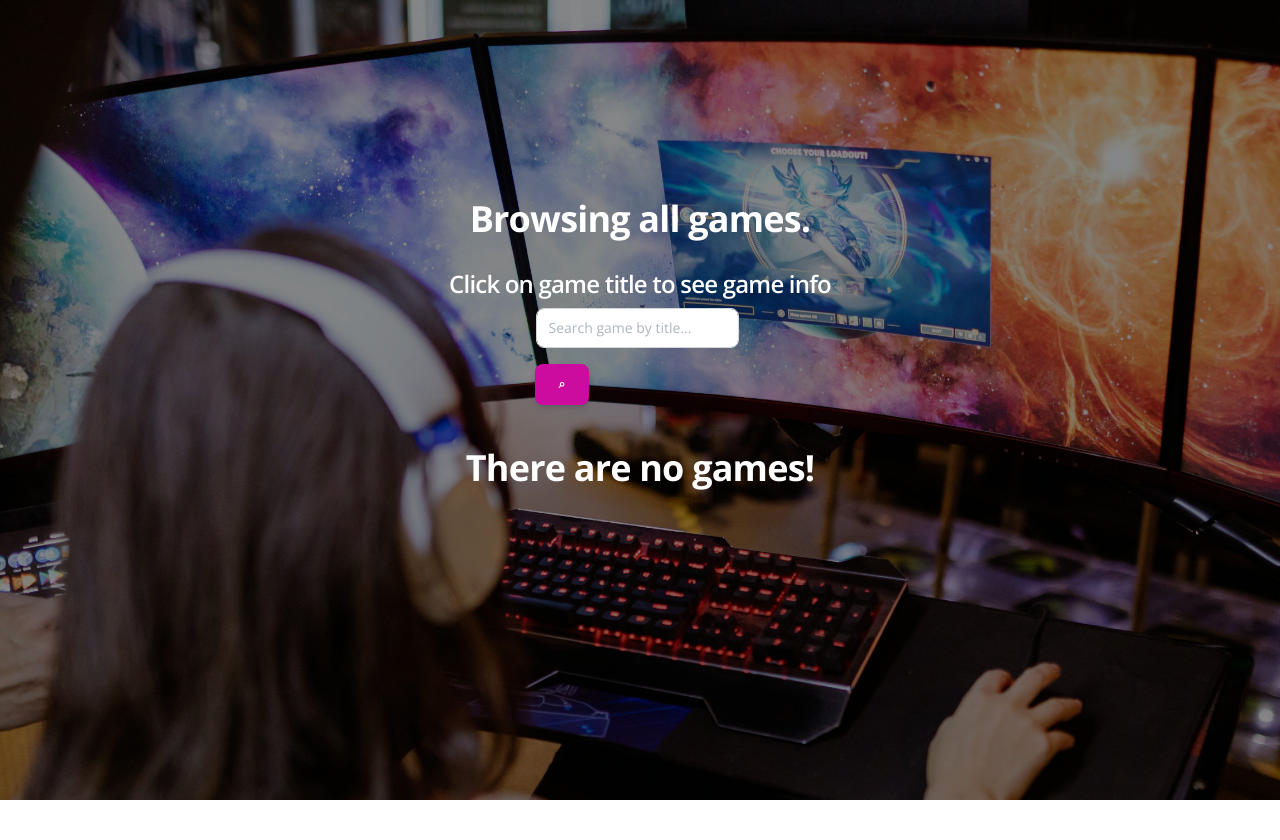
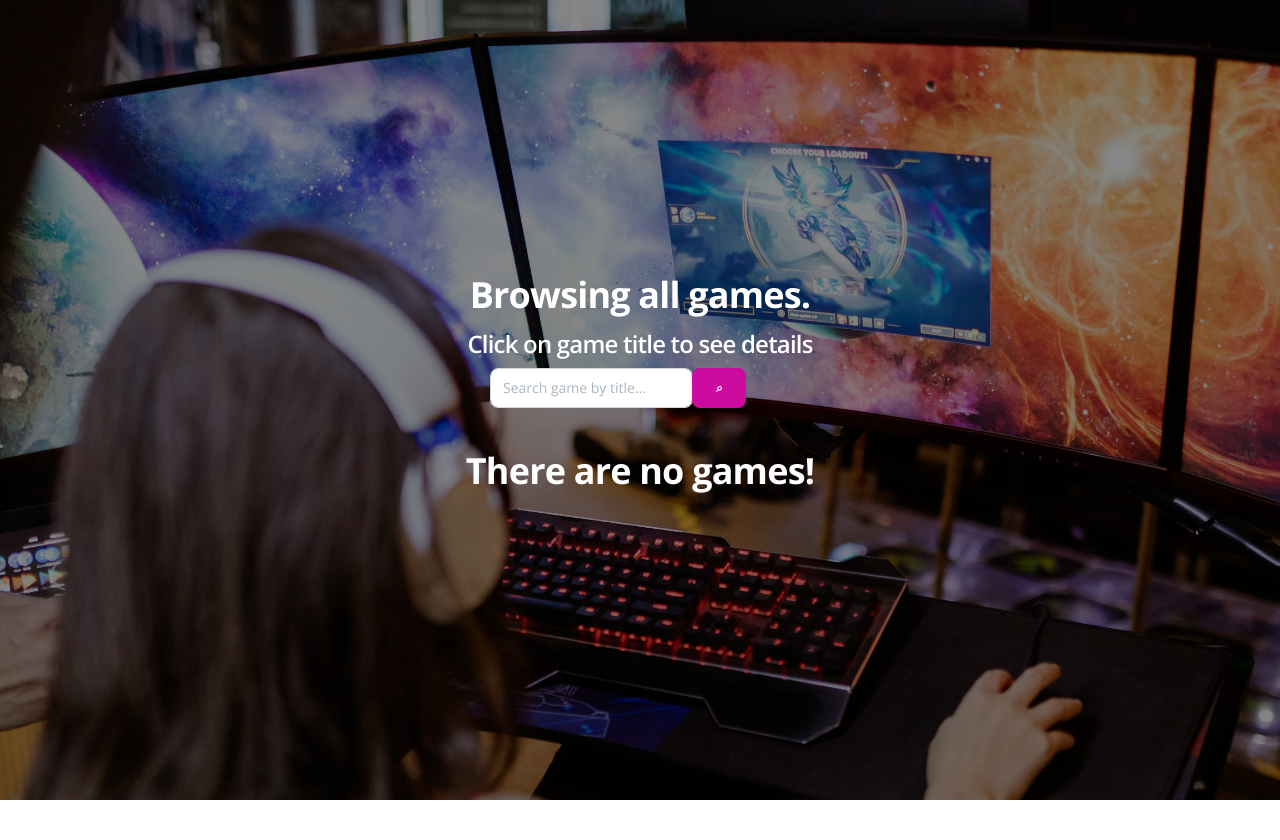
Before and after one commit to nsdNite/game_backlog_site, a Django app: page /games/ in a window 1280 px wide. Shown: the part 73-913 px from the top of the page. Run offline with Django 5.2, Linux system fonts and the light colour scheme; data that the repository does not hold is empty; some libraries are stand-ins or nearby versions.

Commit message:
Update developer and games view

```diff
--- a/templates/backlog/game_list.html
+++ b/templates/backlog/game_list.html
@@ -3,23 +3,20 @@
 {% load static %}
 
 {% block content %}
-  <div class="page-header min-vh-100 relative"
-       style="background-image: url('{% static 'img/backgrounds/background-title.jpeg' %}')">
-    <div class="container">
-      <div class="row">
-        <div class="col-lg-7 text-center mx-auto">
-          <h2 class="text-white pt-3 mt-n7">Browsing all games.</h2>
-          <h4 class="text-white pt-2 mt-3 mb-45">Click on game title to see game info</h4>
-          <div class="col-4 mx-auto">
-            <form method="GET" action="" class="form-inline">
-              <div class="input-group">
-                {{ search_form|crispy }}
-                <div class="input-group-append">
-                  <button type="submit" class="btn btn-primary">⌕</button>
-                </div>
-              </div>
-            </form>
-          </div>
+  <div class="page-header min-vh-100 relative" style="background-image: url('{% static 'img/backgrounds/background-title.jpeg' %}')">
+
+    <div class="container text-center">
+      <div class="col-lg-7 mx-auto">
+        <h2 class="text-white">Browsing all games.</h2>
+        <h4 class="text-white">Click on game title to see details</h4>
+      </div>
+
+      <div class="input-group" style="max-width: 300px; margin: 0 auto;">
+        <form method="GET" action="">
+          {{ search_form|crispy }}
+        </form>
+        <div class="input-group-append">
+          <button type="submit" class="btn btn-primary">⌕</button>
         </div>
       </div>
 
@@ -92,13 +89,15 @@
         </table>
 
       {% else %}
-        <div class="container mt-4 d-flex align-items-center justify-content-center">
+        <div class="mt-4 d-flex align-items-center justify-content-center">
           <h2 class="text-white">There are no games!</h2>
         </div>
       {% endif %}
+
       {% block pagination %}
         {% include "includes/pagination.html" %}
       {% endblock %}
+
     </div>
   </div>
 
--- a/templates/layouts/base_sections.html
+++ b/templates/layouts/base_sections.html
@@ -39,14 +39,13 @@
   <!-- CSS Files -->
   <link id="pagestyle" href="{% static 'css/soft-design-system.css' %}" rel="stylesheet"/>
 </head>
-
-<body {% block body %}{% endblock body %} >
-
 {% block header %}
 
   {% include 'includes/navigation.html' %}
 
 {% endblock header %}
+
+<body {% block body %}{% endblock body %} >
 
 {% block content %}
 {% endblock content %}
```
Also changed, not shown: templates/backlog/developer_list.html (+22 -30 lines).
